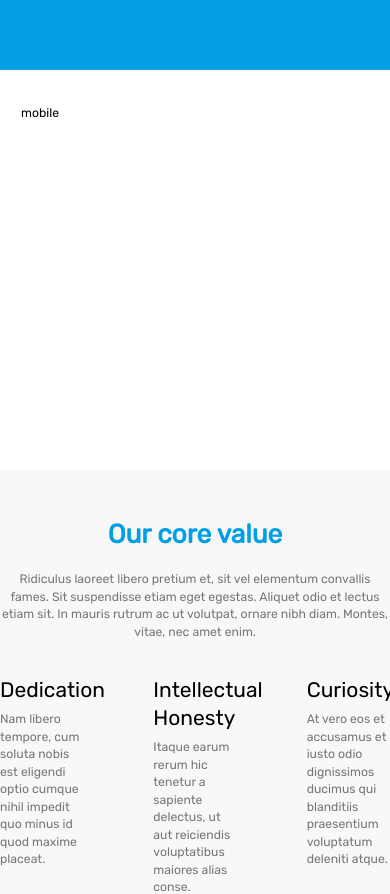
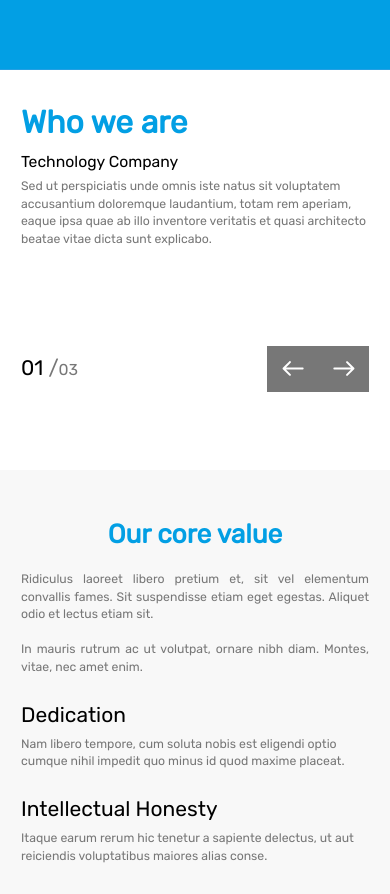
Before and after one commit to yeremiaChris/vue-test, a Vue app: page / in a window 390 px wide. Shown: the part 653-1547 px from the top of the page. Built offline with nearby package versions, Linux system fonts and the light colour scheme.

Commit message:
create responsive mobile for our speciality comp

```diff
--- a/src/components/OurCoreValue.vue
+++ b/src/components/OurCoreValue.vue
@@ -1,23 +1,25 @@
 <template>
   <div
-    class="bg-[#F8F8F8] min-h-[400px] flex flex-col items-center justify-center py-14"
+    class="bg-[#F8F8F8] min-h-[400px] flex flex-col items-center justify-center pt-14 md:py-14"
   >
-    <div class="container mx-6 md:mx-auto">
+    <div class="md:container mx-6 md:mx-auto">
       <!-- description our core value -->
       <h2 class="text-center text-blue-content font-bold text-3xl mb-6">
         Our core value
       </h2>
-      <p class="text-center text-soft-gray">
+      <p class="text-justify md:text-center text-soft-gray">
         Ridiculus laoreet libero pretium et, sit vel elementum convallis fames.
-        Sit suspendisse etiam eget egestas. Aliquet odio et lectus etiam sit. In
-        mauris rutrum ac ut volutpat, ornare nibh diam. Montes, vitae, nec amet
-        enim.
+        Sit suspendisse etiam eget egestas. Aliquet odio et lectus etiam sit.
+        <br />
+        <br />
+        In mauris rutrum ac ut volutpat, ornare nibh diam. Montes, vitae, nec
+        amet enim.
       </p>
 
       <!-- our core value data -->
-      <div class="grid grid-cols-3 gap-20">
+      <div class="grid md:grid-cols-3 md:gap-20">
         <div
-          class="mt-10"
+          class="mt-7 md:mt-10"
           v-for="(item, index) in list"
           :key="index + item.title"
         >
--- a/src/components/OurSpeciality.vue
+++ b/src/components/OurSpeciality.vue
@@ -1,17 +1,19 @@
 <template>
   <div class="min-h-[400px] bg-blue-brand">
-    <div class="container mx-6 md:mx-auto h-full py-20">
-      <div class="bg-white h-full px-10 text-center py-10">
+    <div class="md:container mx-6 md:mx-auto h-full py-14 md:py-20">
+      <div class="bg-white h-full px-10 md:text-center py-10">
         <!-- description -->
-        <h1 class="text-2xl text-blue-content font-bold">OUR SPECIALITY</h1>
-        <p class="mt-2">
+        <h1 class="text-4xl md:text-2xl text-blue-content font-bold">
+          OUR SPECIALITY
+        </h1>
+        <p class="mt-6 md:mt-2 text-sm text-gray-500 leading-6 md:text-base">
           Lorem ipsum dolor sit amet, consectetur adipiscing elit. Duis euismod
           libero vel leo auctor, in venenatis nulla consequat. Sed commodo nunc
           sit amet congue aliquam.
         </p>
 
-        <!-- card -->
-        <div class="mt-8 grid grid-cols-3 gap-10">
+        <!-- card on desktop -->
+        <div class="mt-8 hidden md:grid grid-cols-3 gap-10">
           <div
             class="flex flex-col gap-2 justify-center items-center text-center"
             v-for="(item, index) in list"
@@ -22,6 +24,33 @@
             <p class="text-soft-gray">
               {{ item.description }}
             </p>
+          </div>
+        </div>
+
+        <!-- card on mobile -->
+        <div class="md:hidden box-center">
+          <div class="mt-10 flex flex-col items-between">
+            <img
+              class="self-center"
+              src="/images/speed-improvement.png"
+              alt="speed-improvement"
+            />
+            <h2 class="text-lg mt-4 text-center">Speed Improvement</h2>
+            <p class="text-center text-soft-gray mt-12">
+              Lorem ipsum dolor sit amet, consectetur adipiscing elit. Duis
+              euismod libero vel leo auctor, in venenatis nulla consequat. Sed
+              commodo nunc sit amet congue aliquam.
+            </p>
+            <!-- bullet, next and previous button -->
+            <div class="mt-10 flex justify-between items-center">
+              <img src="/svg/gray-arrow.svg" alt="arrow" />
+              <div class="flex items-center gap-5">
+                <div class="h-3 w-3 rounded-full bg-soft-gray" />
+                <div class="h-3 w-3 rounded-full bg-soft-gray" />
+                <div class="h-3 w-3 rounded-full bg-soft-gray" />
+              </div>
+              <img src="/svg/gray-arrow.svg" alt="arrow" />
+            </div>
           </div>
         </div>
       </div>
--- a/src/components/ServicesCard.vue
+++ b/src/components/ServicesCard.vue
@@ -1,6 +1,6 @@
 <template>
   <div
-    class="h-[400px] container md:flex flex-col justify-center mx-6 md:mx-auto bg-white py-10"
+    class="min-h-[400px] md:container md:flex flex-col justify-center mx-6 md:mx-auto bg-white py-10"
   >
     <!-- on desktop -->
     <div class="hidden md:grid grid-cols-3 gap-20">
@@ -15,7 +15,46 @@
     </div>
 
     <!-- on mobile -->
-    <div class="md:hidden">mobile</div>
+    <div class="md:hidden grid grid-rows-2">
+      <!-- content -->
+      <div class="h-full">
+        <h2 class="text-4xl text-blue-content font-bold">Who we are</h2>
+        <div>
+          <h3 class="mt-3 mb-1 text-lg">Technology Company</h3>
+          <p class="text-soft-gray">
+            Sed ut perspiciatis unde omnis iste natus sit voluptatem accusantium
+            doloremque laudantium, totam rem aperiam, eaque ipsa quae ab illo
+            inventore veritatis et quasi architecto beatae vitae dicta sunt
+            explicabo.
+          </p>
+        </div>
+      </div>
+
+      <!-- action -->
+      <div class="h-full flex items-end">
+        <div class="flex items-center w-full justify-between">
+          <p class="text-2xl">
+            01
+            <span class="text-soft-gray text-2xl">/</span>
+            <span class="text-lg text-soft-gray">{{ "0" + list.length }}</span>
+          </p>
+
+          <!-- next and previous button -->
+          <div class="flex">
+            <button class="h-[46px] w-[51px] bg-soft-gray box-center">
+              <img
+                class="transform rotate-180"
+                src="/svg/arrow.svg"
+                alt="arrow"
+              />
+            </button>
+            <button class="h-[46px] w-[51px] bg-soft-gray box-center">
+              <img src="/svg/arrow.svg" alt="arrow" />
+            </button>
+          </div>
+        </div>
+      </div>
+    </div>
   </div>
 </template>
 
```
Also changed, not shown: public/svg/arrow.svg (added), public/svg/gray-arrow.svg (added).
